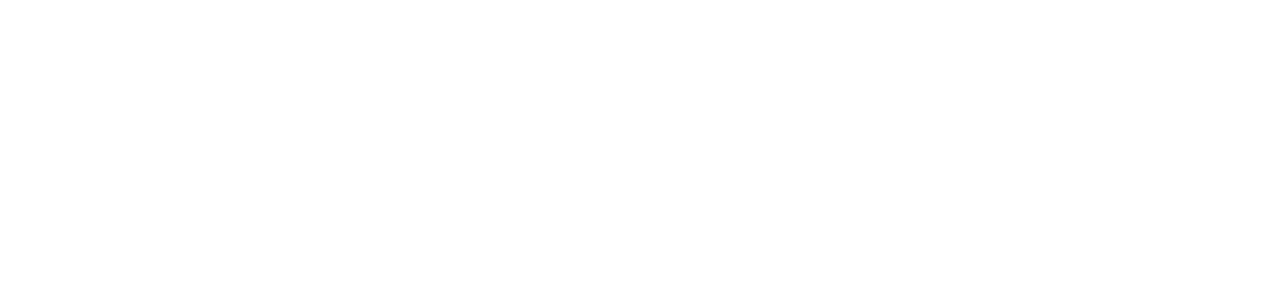
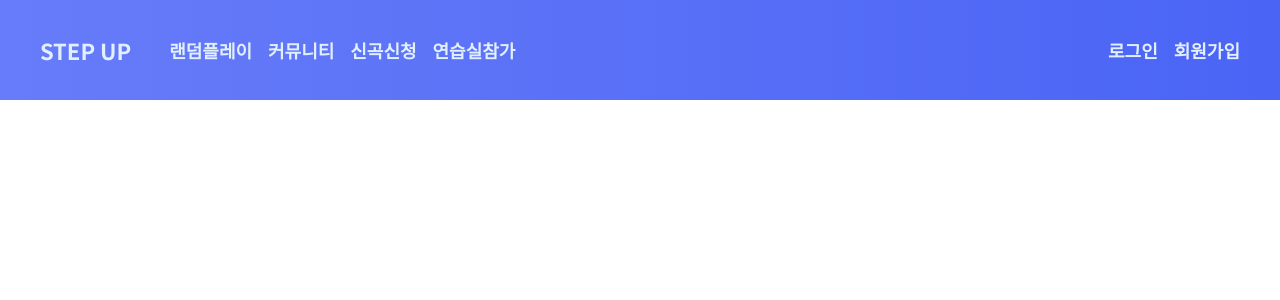
Before and after one commit to PI-StepUp/stepup, a Next.js app in the folder front/: page /login in a window 1280 px wide. Shown: the top 300 px of the page. Built offline with nearby package versions, Linux system fonts and the light colour scheme.

Commit message:
:art: Design(feat/header): header style code 작성 (#69)
- header component scss 스타일 코드 작성

```diff
--- a/front/src/components/Header.tsx
+++ b/front/src/components/Header.tsx
@@ -1,7 +1,30 @@
+import React from "react"
+import Link from "next/link"
 
 const Header = () => {
     return (
         <>
+            <header>
+                <div className="block-margin">
+                    <div className="logo">
+                        <h1><Link href="/">STEP UP</Link></h1>
+                    </div>
+                    <nav>
+                        <ul>
+                            <li><h2><Link href="/">랜덤플레이</Link></h2></li>
+                            <li><h2><Link href="/">커뮤니티</Link></h2></li>
+                            <li><h2><Link href="/">신곡신청</Link></h2></li>
+                            <li><h2><Link href="/">연습실참가</Link></h2></li>
+                        </ul>
+                    </nav>
+                    <div className="login-wrap">
+                        <ul>
+                            <li><Link href="/">로그인</Link></li>
+                            <li><Link href="/">회원가입</Link></li>
+                        </ul>
+                    </div>
+                </div>
+            </header>
 
         </>
     )
--- a/front/src/pages/_app.tsx
+++ b/front/src/pages/_app.tsx
@@ -1,4 +1,5 @@
 import "../styles/global.scss"
+import "../styles/header.scss"
 
 import type {AppProps} from 'next/app';
 
--- /dev/null
+++ b/front/src/styles/function.scss
@@ -0,0 +1,21 @@
+@mixin setSize($width:null, $height:null){
+    width: $width;
+    height: $height;
+}
+
+@mixin block-center($width:null){
+    width:$width;
+    margin:0 auto;
+}
+
+@mixin font($fontSize:null, $fontWeight:null, $color:null){
+    font-size: $fontSize;
+    font-weight: $fontWeight;
+    color: $color;
+}
+
+@mixin flex($justifyContent:null, $alignItems:null){
+    display:flex;
+    justify-content: $justifyContent;
+    align-items: $alignItems;
+}
--- a/front/src/styles/global.scss
+++ b/front/src/styles/global.scss
@@ -1,3 +1,6 @@
+/* font import */
+@import url('https://fonts.googleapis.com/css2?family=Noto+Sans+KR:wght@300;400;500;700;900&display=swap');
+
 /* reset css */
 html, body, div, span, applet, object, iframe,
 h1, h2, h3, h4, h5, h6, p, blockquote, pre,
@@ -18,6 +21,7 @@
 	font-size: 100%;
 	font: inherit;
 	vertical-align: baseline;
+	font-family: 'Noto Sans KR', sans-serif;
 }
 /* HTML5 display-role reset for older browsers */
 article, aside, details, figcaption, figure,
--- /dev/null
+++ b/front/src/styles/header.scss
@@ -0,0 +1,39 @@
+@import "./function.scss";
+
+header{
+    @include setSize(100%, 100px);
+    background: linear-gradient(to right,#677CF9, #4A64F5);
+    .block-margin{
+        height:100px;
+        @include block-center(1200px);
+        @include flex(null, center);
+    }
+    .logo{
+        h1{
+            @include font(22px, 700, #E2EFFF);
+        }
+    }
+    nav{
+        margin-right:auto;
+        ul{
+            height:100px;
+            @include flex(null, center);
+            li{
+                @include font(18px, 700, #E2EFFF);
+                margin-right:16px;
+                &:first-child{
+                    margin-left:38px;
+                }
+            }
+        }
+    }
+    .login-wrap{
+        ul{
+            @include flex();
+            li{
+                @include font(18px, 700, #E2EFFF);
+                margin-left:16px;
+            }
+        }
+    }
+}
```
